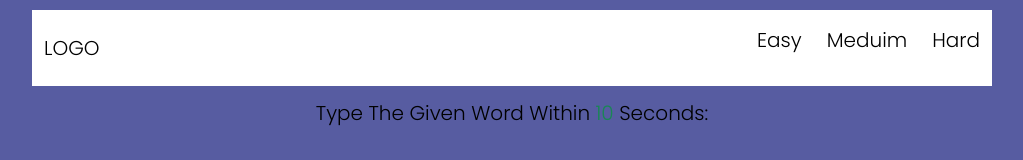
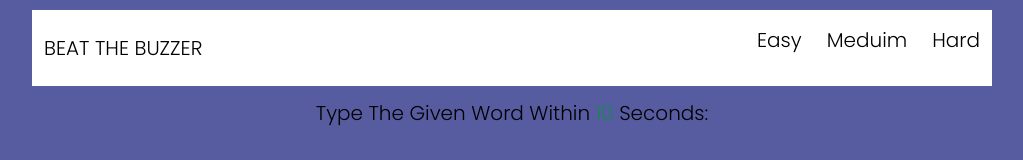
Before and after one commit to codewithkevin/Typing-Speed-Game, a website: page index.html in a window 1280 px wide. Shown: the top 160 px of the page, without its empty margins (128-1151 px from the left). Drawn offline with nearby package versions, Linux system fonts and the light colour scheme; no server answers.

Commit message:
logo name

```diff
--- a/index.html
+++ b/index.html
@@ -23,7 +23,7 @@
   <!--Navbar-->
 
     <nav class="navbar container">
-      <a href="#" class="logo" id="easyBtn">LOGO</a>
+      <a href="#" class="logo" id="easyBtn">BEAT THE BUZZER</a>
       <!-- The order that we place the checkbox and label here is important because we will use css only for the click event to open the menu on mobile. -->
       <input type="checkbox" id="toggler">
       <label for="toggler"><i class="ri-menu-line"></i></label>
```
